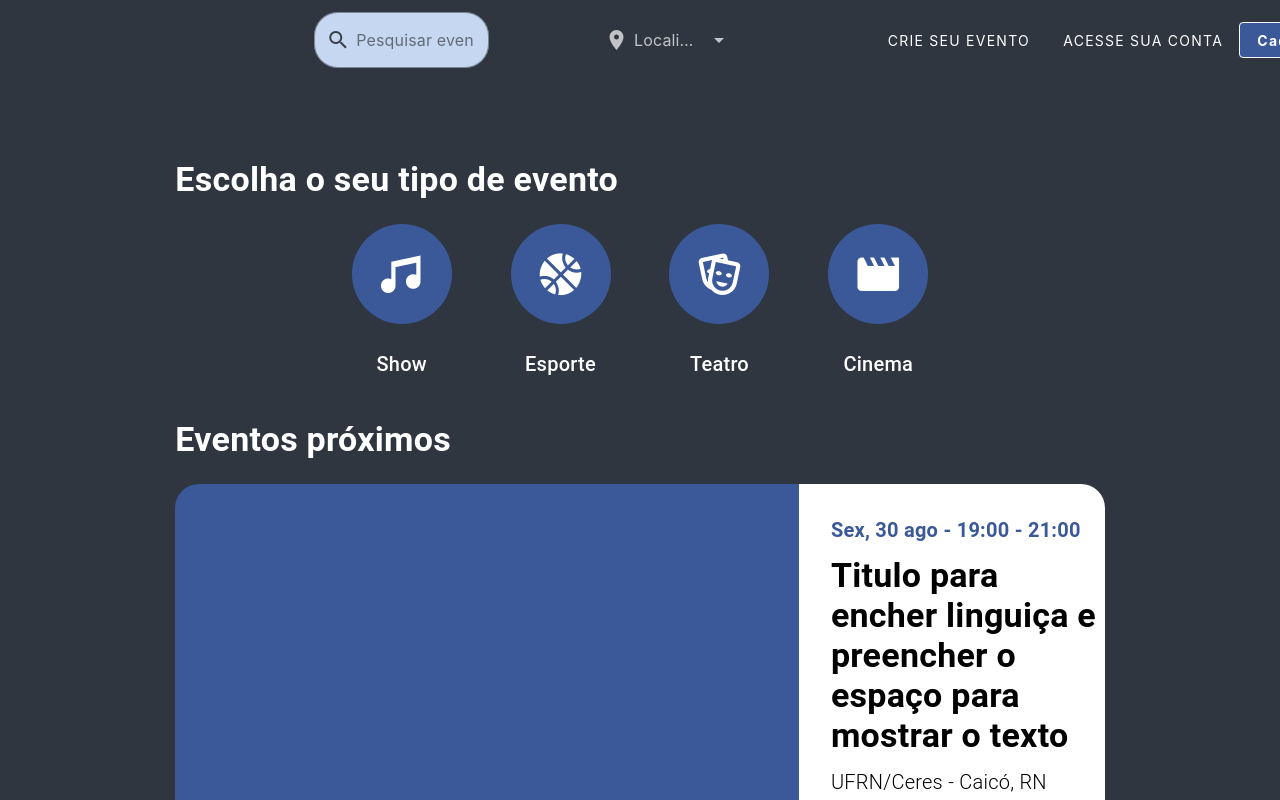
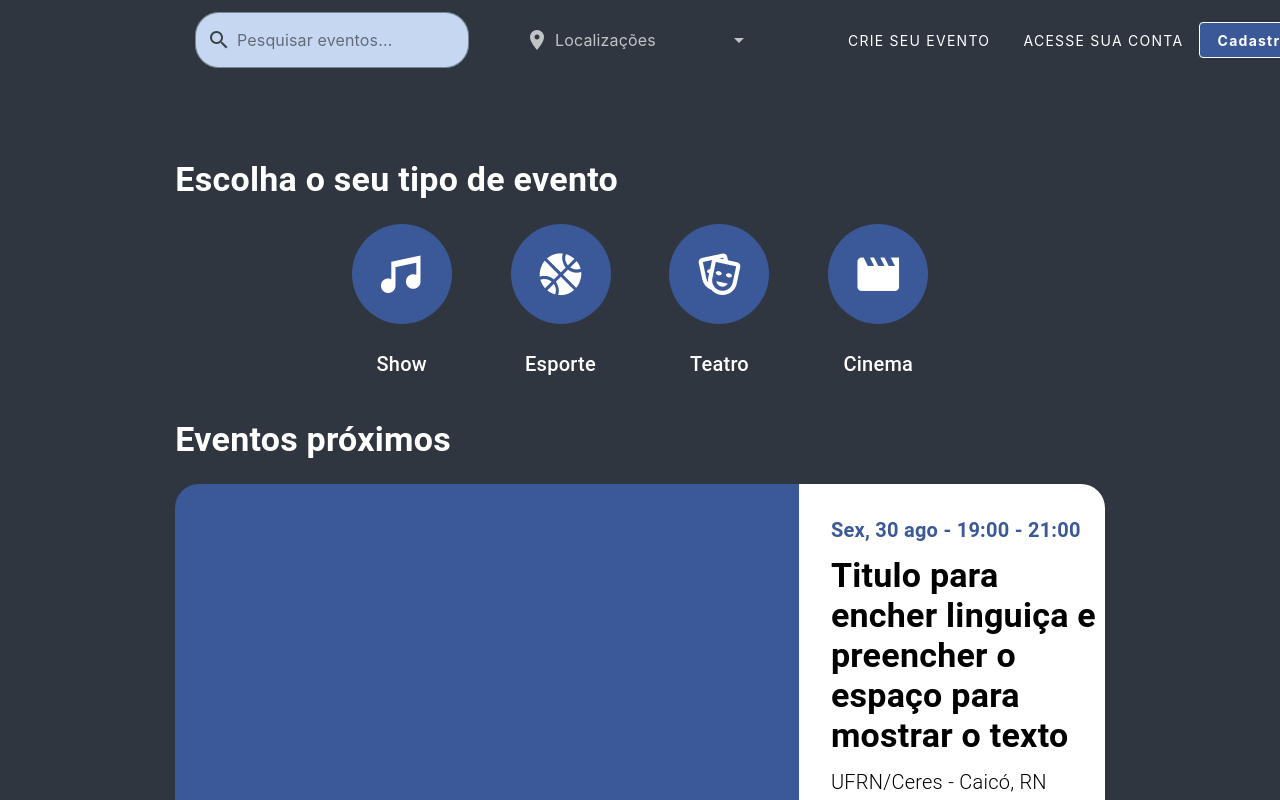
Before and after one commit to tallysdev/eventSync, a Vue app in the folder frontend/eventsync_front/: page / in a window 1280 px wide. Built offline with nearby package versions, Linux system fonts and the light colour scheme.

Commit message:
feat: update NavBar layout for improved responsiveness #40

```diff
--- a/frontend/eventsync_front/src/components/NavBar.vue
+++ b/frontend/eventsync_front/src/components/NavBar.vue
@@ -7,7 +7,7 @@
           <v-col cols="1">
             <v-img src="../../favicon.ico" alt="Platform Logo" height="40"></v-img>
           </v-col>
-          <v-col cols="2">
+          <v-col cols="3">
             <v-text-field
               v-model="searchQuery"
               color="primary"
@@ -20,7 +20,7 @@
               rounded
             ></v-text-field>
           </v-col>
-          <v-col cols="2">
+          <v-col cols="3">
             <v-select
               :items="locations"
               item-text="name"
@@ -36,7 +36,7 @@
               class="pr-6"
             ></v-select>
           </v-col>
-          <v-col cols="3" class="d-flex align-center justify-space-around">
+          <v-col cols="4" class="d-flex align-center justify-space-around">
             <v-btn>Crie seu evento</v-btn>
             <v-btn>Acesse sua conta</v-btn>
             <v-btn
```
